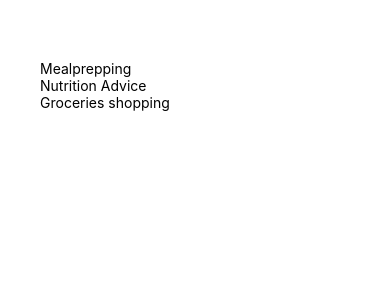
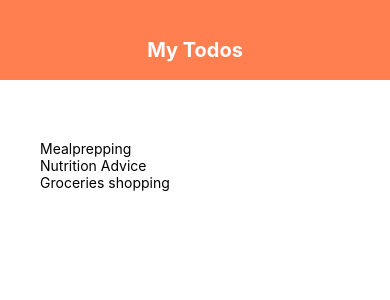
Before and after one commit to FrankyDesigner123/todo_prototype_reactnative, a React Native app: screen / in a window 390 px wide. Shown: the top 300 px of the page. Built offline with nearby package versions, Linux system fonts and the light colour scheme.

Commit message:
Header Component

```diff
--- a/App.js
+++ b/App.js
@@ -1,5 +1,7 @@
 import React, { useState } from 'react';
 import { StyleSheet, Text, View, FlatList } from 'react-native';
+
+import Header from './components/header';
 
 export default function App() {
 
@@ -12,7 +14,7 @@
 
   return (
     <View style={styles.container}>
-      {/* header */}
+      <Header/>
       <View style={styles.content}>
         {/* to form */}
         <View style={styles.list}>
--- /dev/null
+++ b/components/header.js
@@ -0,0 +1,29 @@
+import React from 'react';
+import { StyleSheet, Text, View } from 'react-native';
+
+
+export default function Header() {
+
+    return(
+        <View style={styles.header}>
+            <Text style={styles.title}>
+                My Todos
+            </Text>
+        </View>
+    )
+}
+
+const styles = StyleSheet.create({
+
+    header: {
+        height: 80,
+        paddingTop: 38,
+        backgroundColor: 'coral'
+    },
+    title: {
+        textAlign: 'center',
+        color: '#fff',
+        fontSize: 20,
+        fontWeight: "bold",
+    }
+});
```
